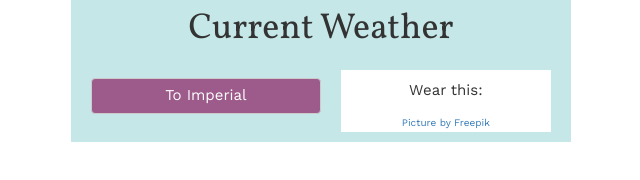
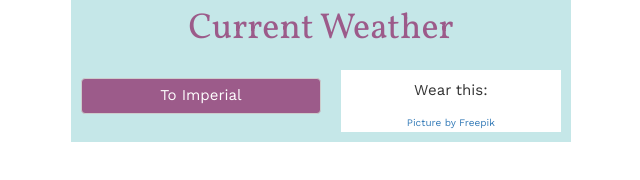
Before and after one commit to fremdev/weather-app, a plain HTML site: page index.html in a window 1280 px wide. Shown: the whole page, without its empty margins (319-959 px from the left). Drawn offline with nearby package versions, Linux system fonts and the light colour scheme; no server answers.

Commit message:
Change h1 color and main container padding

```diff
--- a/css/style.css
+++ b/css/style.css
@@ -1,6 +1,3 @@
-/*****************
-General
-*****************/
 body {
   font-family: 'Work Sans', Tahoma, Helvetica, sans-serif;
 }
@@ -11,7 +8,7 @@ body {
   max-width: 500px;
   margin: 0 auto;
   background-color: #c5e7e8;
-  padding: 10px;
+  padding: 10px 0px;
 }
 
 .icon {
@@ -23,6 +20,7 @@ h1 {
   text-align: center;
   margin: 0 0 10px;
   font-family: 'Vollkorn', serif;
+  color: #9C5B8A;
 }
 
 .weather-data {
```
